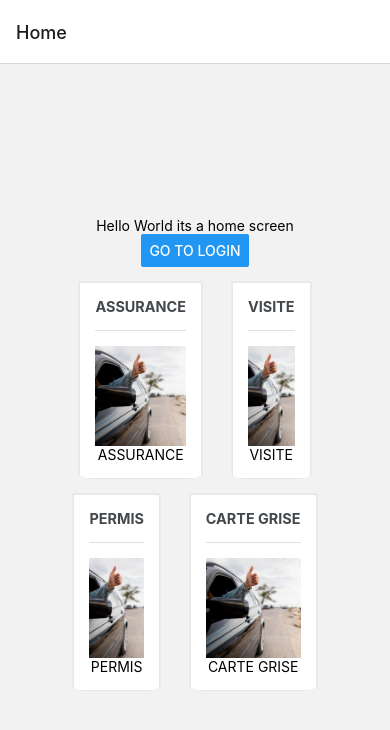
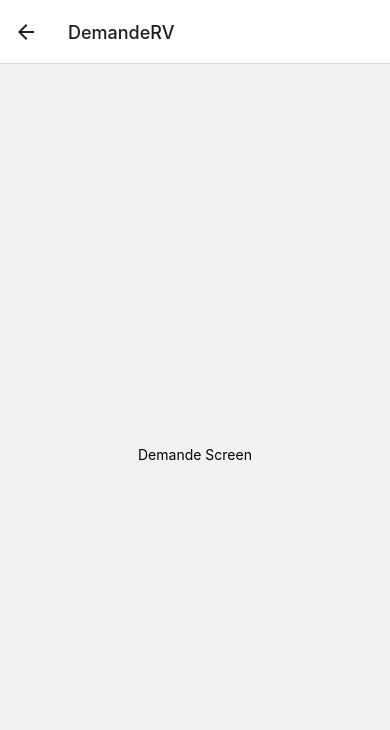
Before and after one commit to amira1811/Controle-routier, a React Native app: screen /DemandeRV in a window 390 px wide. Shown: the top 730 px of the page. Built offline with nearby package versions, Linux system fonts and the light colour scheme.

Commit message:
adding screens

```diff
--- a/App.js
+++ b/App.js
@@ -8,6 +8,8 @@ import AssurScreen from "./screens/AssurScreen";
 import PermisScreen from "./screens/PermisScreen";
 import CGScreen from "./screens/CGScreen";
 import VisiteScreen from "./screens/VisiteScreen";
+import RenouvellementScreen from "./screens/RenouvellementScreen";
+import DemandeScreen from "./screens/DemandeScreen";
 
 const Stack = createNativeStackNavigator();
 export default function App() {
@@ -20,10 +22,10 @@ export default function App() {
         <Stack.Screen name="Permis" component={PermisScreen}/>
         <Stack.Screen name="Carte Grise" component={CGScreen}/>
         <Stack.Screen name="Visite" component={VisiteScreen}/>
+        <Stack.Screen name="Renouvellement" component={RenouvellementScreen}/>
+        <Stack.Screen name="DemandeRV" component={DemandeScreen}/>
       </Stack.Navigator>
     </NavigationContainer>
-    // <View style={styles.container}>
-    //   <Text>Hello World</Text>
-    // </View>
+
   )
 }
--- a/screens/AssurScreen.js
+++ b/screens/AssurScreen.js
@@ -1,6 +1,7 @@
 import React from "react";
-import { View, Text, StyleSheet, Image, TouchableOpacity } from 'react-native';
+import { View, Text, StyleSheet, Image } from 'react-native';
 import { Card } from "react-native-elements";
+import { Link } from "@react-navigation/native";
 
 
 export default function AssurScreen() {
@@ -12,8 +13,7 @@ export default function AssurScreen() {
                     <Image source={require('../assets/qr-code.jpg')} />
                 </Card>
             </View>
-
-            <Text style={{color: 'blue', textDecorationLine: 'underline'}}>Renouveler son assurance</Text>
+            <Link to={{screen: 'Renouvellement'}} style={{color: 'blue'}}>Renouveler son assurance</Link>
 
         </View>
     )
--- /dev/null
+++ b/screens/DemandeScreen.js
@@ -0,0 +1,20 @@
+import React from "react";
+import { View, Text, StyleSheet } from 'react-native';
+
+
+
+export default function DemandeScreen() {
+    return(
+        <View style={styles.container}>
+            <Text style={{color: 'black'}}>Demande Screen</Text>
+        </View>
+    )
+}
+
+const styles = StyleSheet.create({
+    container: {
+        flex: 1,
+        justifyContent: 'center',
+        alignItems: 'center'
+    }
+})
--- /dev/null
+++ b/screens/RenouvellementScreen.js
@@ -0,0 +1,20 @@
+import React from "react";
+import { View, Text, StyleSheet } from 'react-native';
+
+
+
+export default function RenouvellementScreen() {
+    return(
+        <View style={styles.container}>
+            <Text style={{color: 'black'}}>Renouvellement Screen</Text>
+        </View>
+    )
+}
+
+const styles = StyleSheet.create({
+    container: {
+        flex: 1,
+        justifyContent: 'center',
+        alignItems: 'center'
+    }
+})
--- a/screens/VisiteScreen.js
+++ b/screens/VisiteScreen.js
@@ -1,6 +1,7 @@
 import React from "react";
 import { View, Text, StyleSheet,Image } from 'react-native';
 import { Card } from "react-native-elements";
+import { Link } from "@react-navigation/native";
 
 export default function VisiteScreen() {
     return(
@@ -12,7 +13,7 @@ export default function VisiteScreen() {
                 </Card>
             </View>
 
-            <Text style={{color: 'blue', textDecorationLine: 'underline'}}>Demander un Rendez-vous</Text>
+            <Link to={{screen: 'DemandeRV'}} style={{color: 'blue'}}>Demander un Rendez-vous</Link>
         </View>
     )
 }
```
